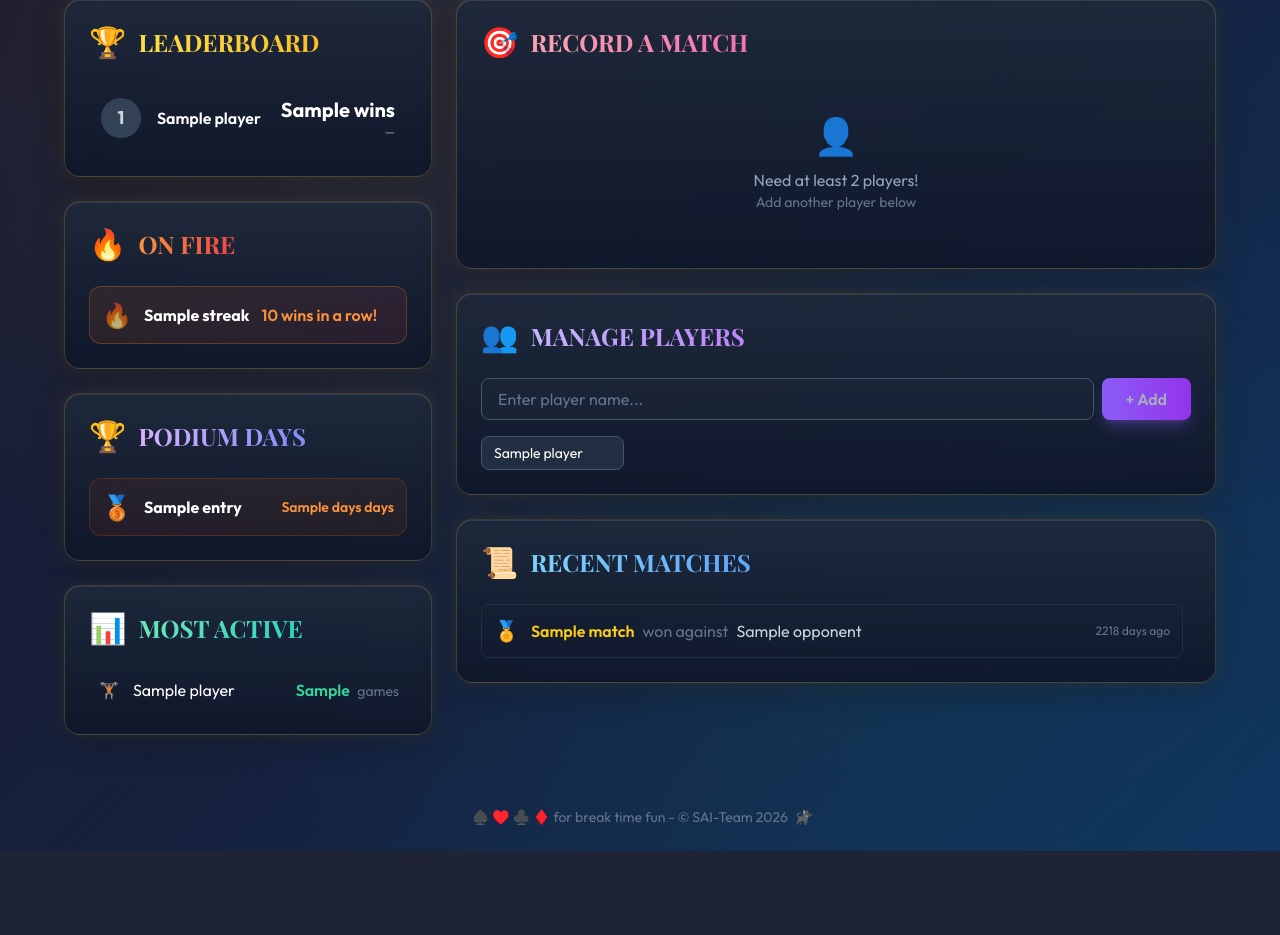
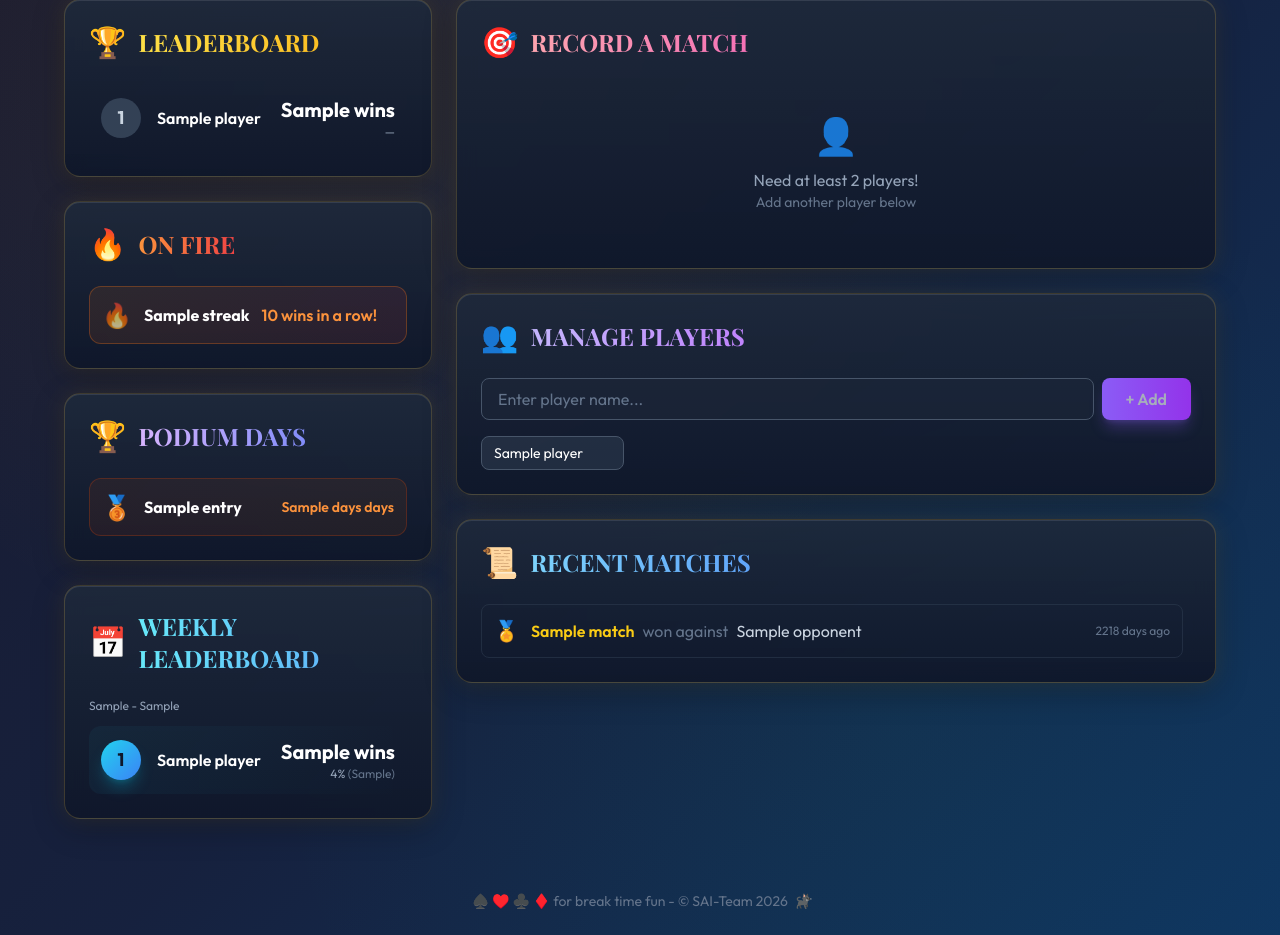
Before and after one commit to lfabbrini/trio_tracker, a FastAPI app: template app/templates/index.html in a window 1280 px wide. Shown: the part 117-1052 px from the top of the page. Before the commit the page ends 968 px from the top, so only its background shows below. Run offline with FastAPI, Linux system fonts and the light colour scheme; the template is opened without the code that fills it: most values are stand-ins (such as "Sample title", 1, 10 or a date in 2020); some libraries are stand-ins or nearby versions.

Commit message:
Add weekly leaderboard feature with UI integration and database support

```diff
--- a/app/main.py
+++ b/app/main.py
@@ -58,7 +58,7 @@ async def index(request: Request):
         "request": request,
         "players": db.get_all_players(),
         "leaderboard": db.get_leaderboard(),
-        "most_active": db.get_most_active(),
+        "weekly_leaderboard": db.get_weekly_leaderboard(),
         "recent_matches": db.get_recent_matches(),
         "podium_days": db.get_podium_days(),
     })
@@ -76,11 +76,11 @@ async def leaderboard_partial(request: Request):
 
 
 @app.get("/partials/most-active", response_class=HTMLResponse)
-async def most_active_partial(request: Request):
-    """Most active players fragment for HTMX."""
-    return templates.TemplateResponse("partials/most_active.html", {
+async def weekly_leaderboard_partial(request: Request):
+    """Weekly leaderboard fragment for HTMX."""
+    return templates.TemplateResponse("partials/weekly_leaderboard.html", {
         "request": request,
-        "most_active": db.get_most_active(),
+        "weekly_leaderboard": db.get_weekly_leaderboard(),
     })
 
 
@@ -181,7 +181,7 @@ async def record_match(
         "request": request,
         "players": db.get_all_players(),
         "leaderboard": db.get_leaderboard(),
-        "most_active": db.get_most_active(),
+        "weekly_leaderboard": db.get_weekly_leaderboard(),
         "recent_matches": db.get_recent_matches(),
         "win_streaks": db.get_win_streaks(),
         "podium_days": db.get_podium_days(),
--- a/app/templates/base.html
+++ b/app/templates/base.html
@@ -79,6 +79,10 @@
         .win-bar {
             background: linear-gradient(90deg, var(--gold) 0%, var(--emerald) 100%);
             box-shadow: 0 0 10px rgba(246, 195, 67, 0.4);
+        }
+        .weekly-bar {
+            background: linear-gradient(90deg, #22d3ee 0%, #3b82f6 100%);
+            box-shadow: 0 0 10px rgba(34, 211, 238, 0.4);
         }
 
         /* Rank badges */
--- a/app/templates/index.html
+++ b/app/templates/index.html
@@ -48,17 +48,17 @@
             </div>
         </div>
 
-        <!-- Most Active Card -->
+        <!-- Weekly Leaderboard Card -->
         <div class="card-glow rounded-2xl p-6">
             <div class="flex items-center gap-3 mb-6">
-                <span class="text-3xl">📊</span>
-                <h2 class="font-display text-2xl font-bold text-transparent bg-clip-text bg-gradient-to-r from-emerald-300 to-teal-400">
-                    MOST ACTIVE
+                <span class="text-3xl">📅</span>
+                <h2 class="font-display text-2xl font-bold text-transparent bg-clip-text bg-gradient-to-r from-cyan-300 to-blue-400">
+                    WEEKLY LEADERBOARD
                 </h2>
             </div>
 
-            <div id="most-active" hx-get="/partials/most-active" hx-trigger="every 30s">
-                {% include "partials/most_active.html" %}
+            <div id="weekly-leaderboard" hx-get="/partials/most-active" hx-trigger="every 30s">
+                {% include "partials/weekly_leaderboard.html" %}
             </div>
         </div>
     </div>
--- a/app/templates/partials/all_stats.html
+++ b/app/templates/partials/all_stats.html
@@ -6,8 +6,8 @@
     {% include "partials/leaderboard.html" %}
 </div>
 
-<div id="most-active" hx-swap-oob="true">
-    {% include "partials/most_active.html" %}
+<div id="weekly-leaderboard" hx-swap-oob="true">
+    {% include "partials/weekly_leaderboard.html" %}
 </div>
 
 <div id="recent-matches" hx-swap-oob="true">
--- a/app/templates/partials/most_active.html
+++ /dev/null
@@ -1,33 +0,0 @@
-{% if most_active %}
-<div class="space-y-2">
-    {% for player in most_active[:5] %}
-    <div class="flex items-center gap-3 p-2 rounded-lg hover:bg-white/5 transition-all duration-200">
-
-        <!-- Rank -->
-        <div class="flex-shrink-0 w-6 text-center">
-            {% if loop.index == 1 %}
-                <span class="text-emerald-400 font-bold">🏋🏽</span>
-            {% else %}
-                <span class="text-slate-500 text-sm">{{ loop.index }}.</span>
-            {% endif %}
-        </div>
-
-        <!-- Name -->
-        <div class="flex-grow">
-            <span class="text-white">{{ player.name }}</span>
-        </div>
-
-        <!-- Match count -->
-        <div class="flex-shrink-0">
-            <span class="text-emerald-400 font-semibold">{{ player.matches_played }}</span>
-            <span class="text-slate-500 text-sm ml-1">games</span>
-        </div>
-    </div>
-    {% endfor %}
-</div>
-{% else %}
-<div class="text-center py-6 text-slate-400">
-    <p class="text-2xl mb-2">📈</p>
-    <p class="text-sm">Play some matches to see stats!</p>
-</div>
-{% endif %}
--- /dev/null
+++ b/app/templates/partials/weekly_leaderboard.html
@@ -0,0 +1,47 @@
+{% if weekly_leaderboard.players %}
+<p class="text-slate-400 text-xs mb-3">{{ weekly_leaderboard.week_start }} - {{ weekly_leaderboard.week_end }}</p>
+<div class="space-y-3">
+    {% for player in weekly_leaderboard.players[:5] %}
+    <div class="flex items-center gap-4 p-3 rounded-xl transition-all duration-200 hover:bg-white/5 {% if loop.index <= 3 %}bg-gradient-to-r from-cyan-400/5 to-transparent{% endif %}">
+
+        <!-- Rank Badge -->
+        <div class="flex-shrink-0 w-10 h-10 rounded-full flex items-center justify-center font-bold text-lg
+            {% if loop.index == 1 %}bg-gradient-to-br from-cyan-400 to-blue-500 text-slate-900 shadow-lg shadow-cyan-500/30
+            {% elif loop.index == 2 %}bg-gradient-to-br from-slate-300 to-slate-400 text-slate-900 shadow-lg shadow-slate-400/30
+            {% elif loop.index == 3 %}bg-gradient-to-br from-amber-700 to-amber-900 text-white shadow-lg shadow-amber-700/30
+            {% else %}bg-slate-700 text-slate-300{% endif %}">
+            {{ loop.index }}
+        </div>
+
+        <!-- Player Info -->
+        <div class="flex-grow min-w-0">
+            <div class="flex items-center gap-2">
+                <span class="font-semibold text-white truncate">{{ player.name }}</span>
+            </div>
+
+            <!-- Win bar visualization -->
+            {% if weekly_leaderboard.players[0].wins > 0 %}
+            <div class="mt-1 h-1.5 bg-slate-700 rounded-full overflow-hidden">
+                <div class="weekly-bar h-full rounded-full transition-all duration-500"
+                     style="width: {{ (player.wins / weekly_leaderboard.players[0].wins * 100) | round }}%"></div>
+            </div>
+            {% endif %}
+        </div>
+
+        <!-- Stats -->
+        <div class="flex-shrink-0 text-right">
+            <div class="text-xl font-bold text-white">{{ player.wins }}</div>
+            <div class="text-xs text-slate-400">
+                {{ player.win_rate }}% <span class="text-slate-500">({{ player.matches_played }})</span>
+            </div>
+        </div>
+    </div>
+    {% endfor %}
+</div>
+{% else %}
+<p class="text-slate-400 text-xs mb-3">{{ weekly_leaderboard.week_start }} - {{ weekly_leaderboard.week_end }}</p>
+<div class="text-center py-6 text-slate-400">
+    <p class="text-2xl mb-2">📅</p>
+    <p class="text-sm">No matches this week yet</p>
+</div>
+{% endif %}
```
Also changed, not shown: app/database.py (+31 -6 lines).
